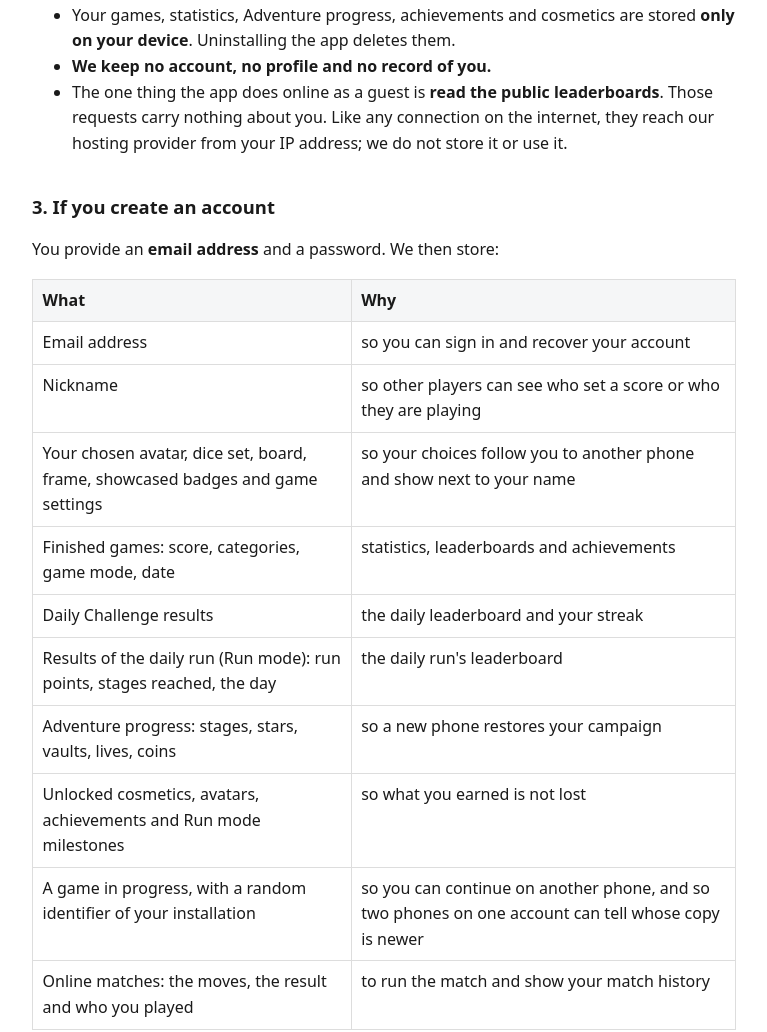
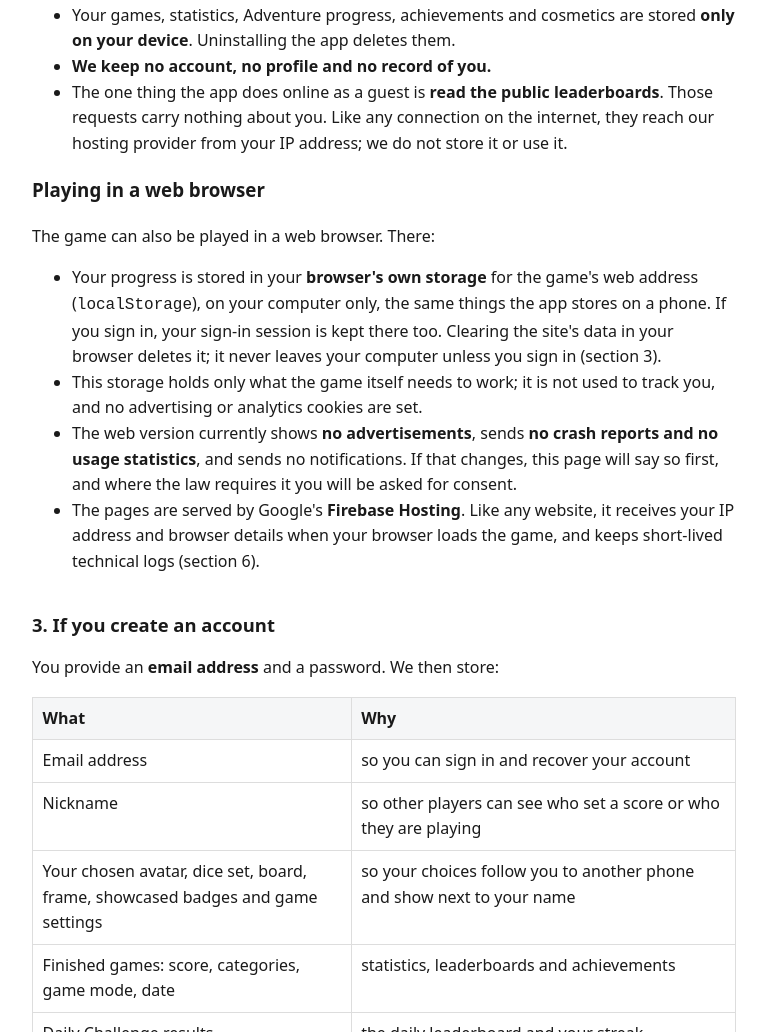
Before and after one commit to LAttila-17/lattila-17.github.io, a plain HTML site: page yatzy/privacy.html in a window 1280 px wide. Shown: the part 865-1897 px from the top of the page, without its empty margins (256-1023 px from the left). Drawn offline with Linux system fonts and the light colour scheme.

Commit message:
yatzy: publish the current legal pages from the game repository (privacy.html)

```diff
--- a/yatzy/privacy.html
+++ b/yatzy/privacy.html
@@ -32,7 +32,7 @@
 <div style="background:#b3261e;color:#fff;padding:.7rem 1rem;border-radius:.4rem;margin-bottom:1.2rem;font-weight:600">DRAFT — published for testing only. Not yet in force. The publisher name and contact address will be added before release.</div>
 
 <h1>Privacy Policy — YATZY: First Strike</h1>
-<p class="updated">Last updated: <strong>draft of 2026-11-21</strong></p>
+<p class="updated">Last updated: <strong>draft of 2026-11-23</strong></p>
 
 <h2>The short version</h2>
 <p class="lede">
@@ -73,6 +73,24 @@
       leaderboards</strong>. Those requests carry nothing about you. Like any
       connection on the internet, they reach our hosting provider from your IP
       address; we do not store it or use it.</li>
+</ul>
+<h3>Playing in a web browser</h3>
+<p>The game can also be played in a web browser. There:</p>
+<ul>
+  <li>Your progress is stored in your <strong>browser's own storage</strong> for
+      the game's web address (<code>localStorage</code>), on your computer only,
+      the same things the app stores on a phone. If you sign in, your sign-in
+      session is kept there too. Clearing the site's data in your browser
+      deletes it; it never leaves your computer unless you sign in (section 3).</li>
+  <li>This storage holds only what the game itself needs to work; it is not used
+      to track you, and no advertising or analytics cookies are set.</li>
+  <li>The web version currently shows <strong>no advertisements</strong>, sends
+      <strong>no crash reports and no usage statistics</strong>, and sends no
+      notifications. If that changes, this page will say so first, and where the
+      law requires it you will be asked for consent.</li>
+  <li>The pages are served by Google's <strong>Firebase Hosting</strong>. Like
+      any website, it receives your IP address and browser details when your
+      browser loads the game, and keeps short-lived technical logs (section 6).</li>
 </ul>
 
 <h2>3. If you create an account</h2>
@@ -146,6 +164,7 @@
   <tr><th>Who</th><th>What they do</th><th>Where</th></tr>
   <tr><td>Supabase</td><td>hosts the account data above and runs sign-in, on our behalf</td><td>data stored in the EU (Frankfurt, Germany)</td></tr>
   <tr><td>Google Play</td><td>distributes the app</td><td>global</td></tr>
+  <tr><td>Google (Firebase Hosting)</td><td>serves the web version's pages; sees your IP address and browser details when the page loads (section 2)</td><td>global, including the United States</td></tr>
   <tr><td>Google (Firebase Crashlytics)</td><td>receives crash reports, on our behalf (below)</td><td>may be processed outside the EU, in the United States</td></tr>
   <tr><td>Google (AdMob)</td><td>shows the reward videos you choose to watch (below)</td><td>global, including the United States</td></tr>
   <tr><td>Google (Analytics for Firebase)</td><td>counts how the app is used: outside the EU, the UK and Switzerland, and inside them only if you consent (below)</td><td>may be processed outside the EU, in the United States</td></tr>
@@ -240,7 +259,8 @@
   Our hosting provider keeps short-lived technical logs (for example, of
   sign-ins) for security; they expire on the provider's own schedule.
 </p>
-<p>Data on your own device disappears when you uninstall.</p>
+<p>Data on your own device disappears when you uninstall. In a web browser,
+it disappears when you clear the site's data.</p>
 
 <h2>9. Deleting your account</h2>
 <ul>
```
